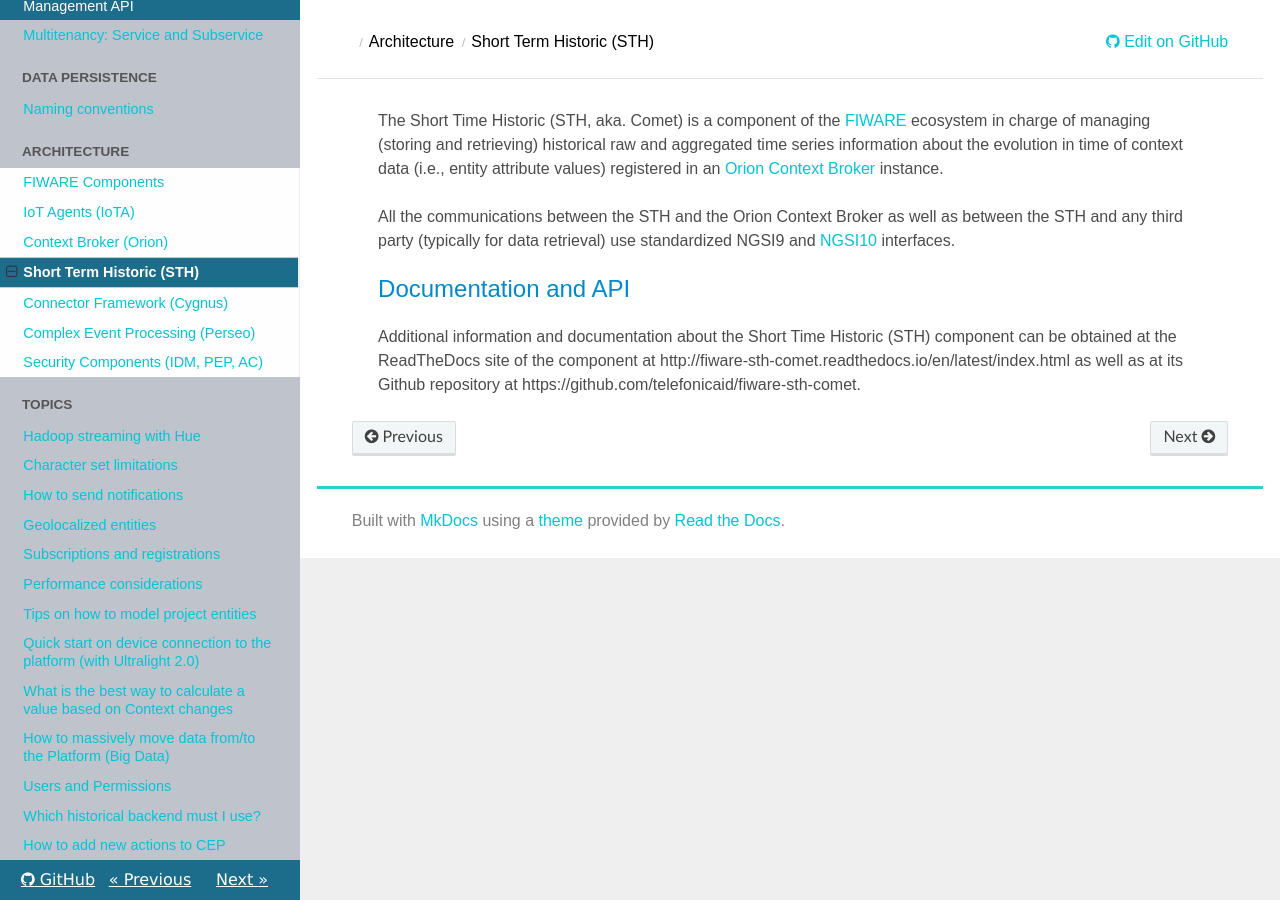
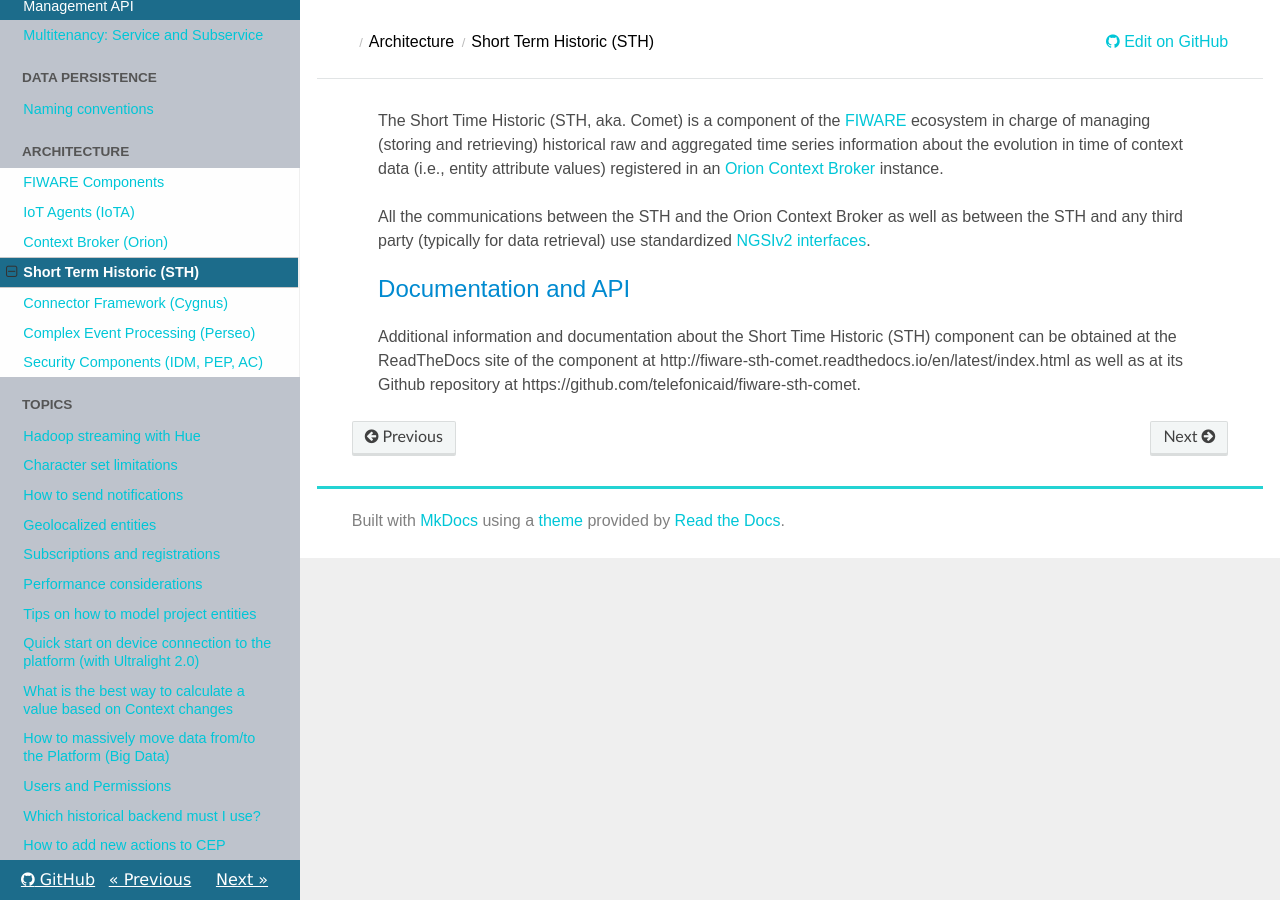
Before and after one commit to telefonicaid/thinking-cities, an MkDocs documentation site: the page built from docs/sth.md, in a window 1280 px wide. Built offline with MkDocs 1.6.1, drawn with Linux system fonts in a browser that asks for light colours; nearby versions of some CDN libraries; old or Windows-style settings are respelled for this version of MkDocs.

Commit message:
Update sth.md

```diff
--- a/docs/sth.md
+++ b/docs/sth.md
@@ -1,7 +1,7 @@
 The Short Time Historic (STH, aka. Comet) is a component of the [FIWARE](https://www.fiware.org/) ecosystem
 in charge of managing (storing and retrieving) historical raw and aggregated time series information about the evolution in time of context data (i.e., entity attribute values) registered in an [Orion Context Broker](https://github.com/telefonicaid/fiware-orion) instance.
 
-All the communications between the STH and the Orion Context Broker as well as between the STH and any third party (typically for data retrieval) use standardized NGSI9 and [NGSI10](http://technical.openmobilealliance.org/Technical/technical-information/release-program/current-releases/ngsi-v1-0) interfaces.
+All the communications between the STH and the Orion Context Broker as well as between the STH and any third party (typically for data retrieval) use standardized [NGSIv2 interfaces](http://fiware.github.io/specifications/ngsiv2/stable).
 
 ## Documentation and API
 
```
